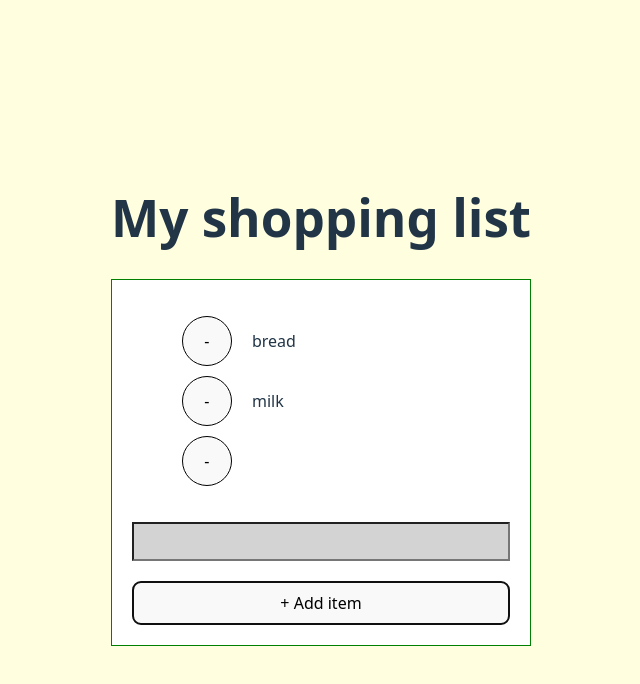
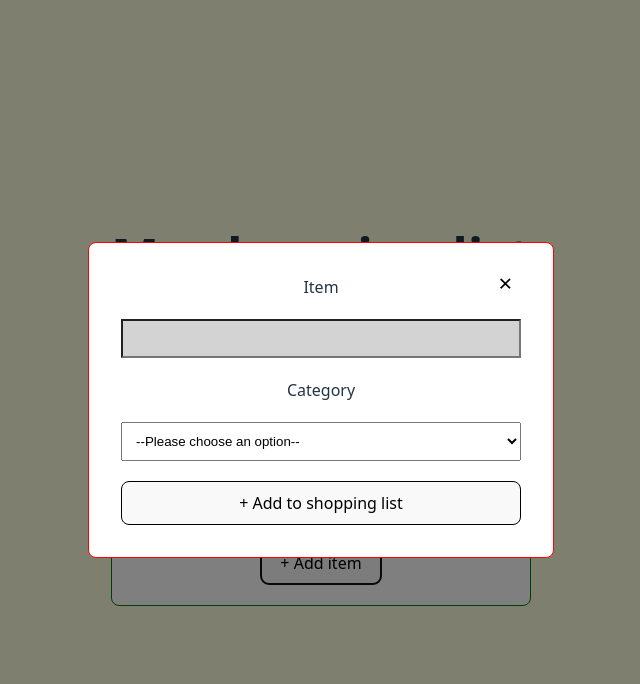
Before and after one commit to emerrafter1/shoppingList, a React (Vite) app in the folder shoppingList/: page / in a window 1280 px wide. Both pictures are taken after a click on the button "+ Add item". Shown: the top 684 px of the page, without its empty margins (319-959 px from the left). Built offline with nearby package versions, Linux system fonts and the light colour scheme.

Commit message:
updated add item modal

```diff
--- a/shoppingList/components/Adder.jsx
+++ b/shoppingList/components/Adder.jsx
@@ -1,33 +1,63 @@
 import { useState } from "react";
 
-function Adder({ setItems, items }) {
-  const [addedItem, setAddedItem] = useState("");
+function Adder({ setItems, items, onClose }) {
+  const [addedItem, setAddedItem] = useState({ itemName: "", category: "" });
+  const [addItemError, setAddItemError] = useState(false);
 
   function handleAddItem(event) {
     event.preventDefault();
 
-    const updatedItems = [...items, `${addedItem}`];
+    if (addedItem.itemName.trim() === "") {
+      return setAddItemError(true);
+    }
 
+    const updatedItems = [...items, addedItem];
     setItems(updatedItems);
-    setAddedItem("");
+
+    setAddedItem({ itemName: "", category: "" });
+    setAddItemError(false);
+    onClose(); // ✅ close modal on success
   }
 
   function handleInputChange(event) {
-    setAddedItem(event.target.value);
+    setAddedItem({ ...addedItem, itemName: event.target.value });
+  }
+
+  function handleSelectChange(event) {
+    setAddedItem({ ...addedItem, category: event.target.value });
   }
 
   return (
     <form onSubmit={handleAddItem}>
-      <label htmlFor="add-list-item"></label>
+      <label htmlFor="add-list-item">Item</label>
       <input
         type="text"
         id="add-list-item"
-        value={addedItem}
+        value={addedItem.itemName}
         onChange={handleInputChange}
         className="add-item-input"
       />
+      {addItemError && (
+        <em className="add-item-input-error">Please enter an item</em>
+      )}
 
-      <button className="add-item-button">+ Add item</button>
+      <label htmlFor="category">Category</label>
+      <select
+        id="category"
+        value={addedItem.category}
+        onChange={handleSelectChange}
+      >
+        <option value="">--Please choose an option--</option>
+        <option value="Carbohydrates">Carbohydrates</option>
+        <option value="Protein">Protein</option>
+        <option value="Dairy">Dairy</option>
+        <option value="Fruit and vegetables">Fruit and vegetables</option>
+        <option value="Fats and sugars">Fats and sugars</option>
+      </select>
+
+      <button type="submit" className="add-item-button">
+        + Add to shopping list
+      </button>
     </form>
   );
 }
--- /dev/null
+++ b/shoppingList/components/ListItemModal.jsx
@@ -0,0 +1,15 @@
+
+function ListItemModal({ isOpen, onClose, children }) {
+  if (!isOpen) return null;
+
+  return (
+    <div className="modal-overlay">
+      <div className="modal-content">
+        <button className="modal-close" onClick={onClose}>×</button>
+        {children}
+      </div>
+    </div>
+  );
+}
+
+export default ListItemModal;
--- a/shoppingList/components/ShoppingList.jsx
+++ b/shoppingList/components/ShoppingList.jsx
@@ -1,18 +1,38 @@
 import ListItem from "./shoppingListItem";
 import Adder from "./Adder";
+import ListItemModal from "./ListItemModal"; // ✅ Make sure it's imported
 import { useState } from "react";
+import ShoppingListTitle from "../components/ShoppingListTitle";
 
 function ShoppingList() {
-  const [items, setItems] = useState(["bread", "milk"]);
+  const [items, setItems] = useState([
+    { itemName: "bread", category: "Carbohydrates" },
+    { itemName: "milk", category: "Dairy" },
+  ]);
+
+  const [isModalOpen, setIsModalOpen] = useState(false);
 
   return (
     <section className="shopping-list">
+      <ShoppingListTitle />
+
       <ul>
         {items.map((item, i) => {
           return <ListItem key={`shopping-list-item-${i}`} item={item} />;
         })}
       </ul>
-      <Adder setItems={setItems} items={items}/>
+
+      <button className="add-item-button" onClick={() => setIsModalOpen(true)}>
+        + Add item
+      </button>
+
+      <ListItemModal isOpen={isModalOpen} onClose={() => setIsModalOpen(false)}>
+        <Adder
+          setItems={setItems}
+          items={items}
+          onClose={() => setIsModalOpen(false)}
+        />
+      </ListItemModal>
     </section>
   );
 }
--- /dev/null
+++ b/shoppingList/components/ShoppingListTitle.jsx
@@ -0,0 +1,12 @@
+import { useState } from "react";
+function ShoppingListTitle() {
+  const [listName, setListName] = useState("My Shopping List");
+
+  return (
+    <div>
+      <h2>{listName}</h2>
+    </div>
+  );
+}
+
+export default ShoppingListTitle;
--- a/shoppingList/components/shoppingListItem.jsx
+++ b/shoppingList/components/shoppingListItem.jsx
@@ -12,7 +12,8 @@ function ListItem({item}){
 
 
 
-    return (<li className="list-item"><button onClick={handleItemCheck} className={itemCheck ? "list-item-ticked" : "list-item-unticked"}>{itemCheck ? "✔" : "-"}</button><span className={`list-item-text ${itemCheck ? "strikethrough" : ""}`}>{item}</span></li>)
+    return (<li className="list-item"><button onClick={handleItemCheck} className={itemCheck ? "list-item-ticked" : "list-item-unticked"}>{itemCheck ? "✔" : "-"}</button><span className={`list-item-text ${itemCheck ? "strikethrough" : ""}`}>{item.itemName}</span><span>
+        <em>{item.category}</em></span></li>)
 }
 
 export default ListItem;
--- a/shoppingList/src/App.css
+++ b/shoppingList/src/App.css
@@ -1,3 +1,10 @@
+
+
+
+
+
+
+
 #root {
   max-width: 1280px;
   margin: 0 auto;
@@ -18,6 +25,7 @@ body {
   border: 1px solid green;
   background-color: white;
   padding: 20px;
+  border-radius: 8px;
 }
 
 .list-item {
@@ -45,8 +53,18 @@ input {
   border: 1px solid black;
 }
 
-.add-item-input {
+input {
   padding: 10px;
+}
+
+select {
+  padding:10px;
+}
+
+
+.add-item-input-error {
+
+  color: red;
 }
 
 .list-item-ticked {
@@ -81,3 +99,38 @@ input {
 .strikethrough {
   text-decoration: line-through;
 }
+
+
+.modal-overlay {
+  position: fixed;
+  top: 0;
+  left: 0;
+  width: 100vw;
+  height: 100vh;
+  background: rgba(0,0,0,0.5);
+  display: flex;
+  justify-content: center;
+  align-items: center;
+}
+
+.modal-content {
+  border:1px solid red;
+  background: white;
+  padding: 2rem;
+  border-radius: 8px;
+  position: relative;
+  width: 100%;
+  max-width: 400px;
+  margin: 10px;
+}
+
+.modal-close {
+
+  position: absolute;
+  top: 8px;
+  right: 12px;
+  font-size: 1.5rem;
+  background: none;
+  border: none;
+  cursor: pointer;
+}
--- a/shoppingList/src/App.jsx
+++ b/shoppingList/src/App.jsx
@@ -4,6 +4,7 @@ import viteLogo from "/vite.svg";
 import "./App.css";
 import Header from "../components/Header";
 import ShoppingList from "../components/ShoppingList";
+
 
 function App() {
   return (
```
